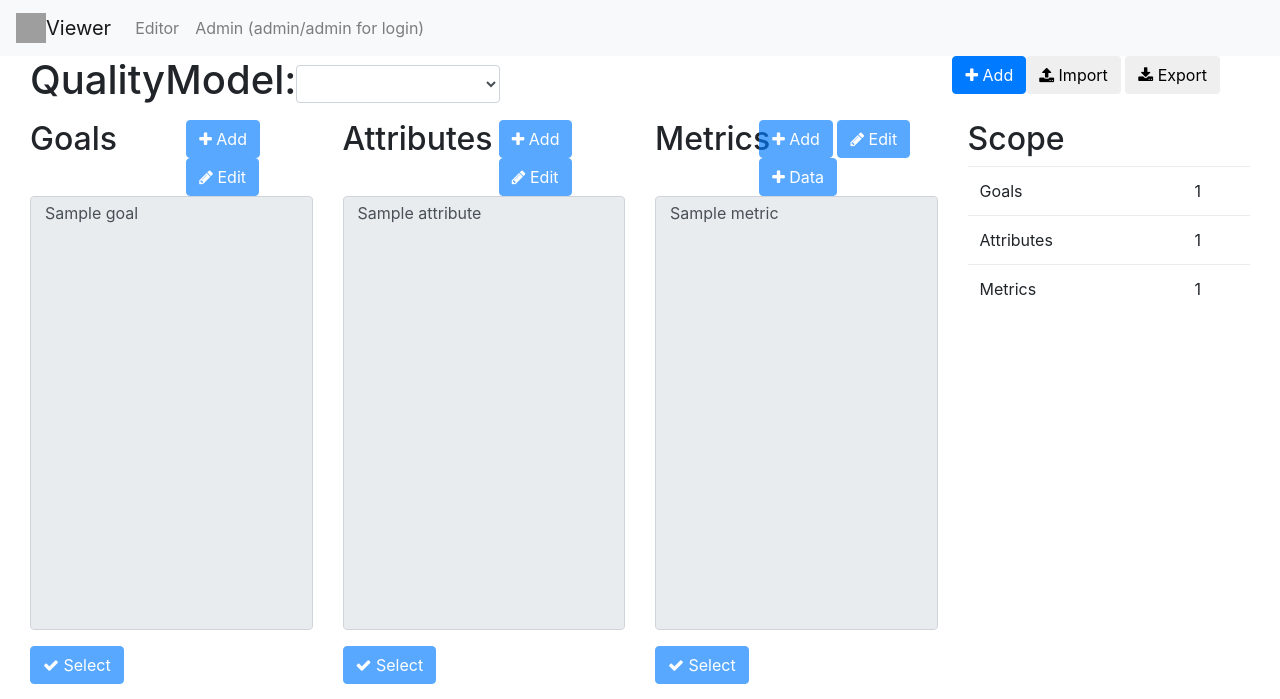
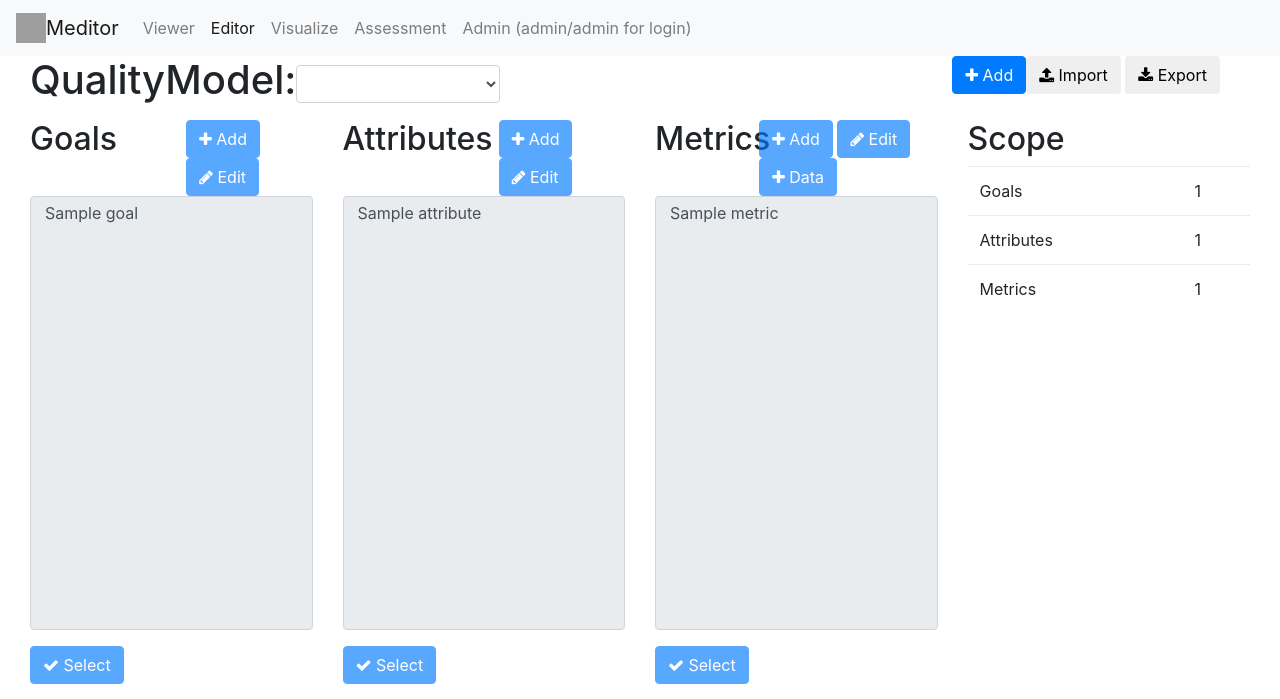
Before and after one commit to Bitergia/prosoul, a Django app: page /meditor/editor in a window 1280 px wide. Shown: the top 699 px of the page. Run offline with Django 3.2, Linux system fonts and the light colour scheme; tables that the repository leaves empty hold one stand-in row (values such as "Sample post"); some libraries are stand-ins or nearby versions; grey boxes are pictures that could not be loaded.

Commit message:
[meditor] Add tabs for visualize and assessment and fix navbar highlight

```diff
--- a/django_meditor/django_meditor/templates/base.html
+++ b/django_meditor/django_meditor/templates/base.html
@@ -21,16 +21,25 @@
     </head>
     <body>
         <nav class="navbar navbar-expand-lg navbar-light bg-light">
-            <a href="/meditor" class="navbar-brand">
-                <img src="/static/img/meditor.svg" width="30" height="30" class="d-inline-block align-top" alt="">Viewer
+            <a href="/" class="navbar-brand">
+                <img src="/static/img/meditor.svg" width="30" height="30" class="d-inline-block align-top" alt="">Meditor
             </a>
 
             <ul class="navbar-nav">
               <li class="nav-item">
-                  <a class="nav-link {% if active_page == 'quality_models' %} 'active' {% endif %}" href="editor">Editor</a>
+                  <a class="nav-link {% if active_page == 'viewer' %} active {% endif %}" href="viewer">Viewer</a>
               </li>
               <li class="nav-item">
-                  <a class="nav-link {% if active_page == 'quality_models' %} 'active' {% endif %}" href="/admin">Admin (admin/admin for login)</a>
+                  <a class="nav-link {% if active_page == 'editor' %} active {% endif %}" href="editor">Editor</a>
+              </li>
+              <li class="nav-item">
+                  <a class="nav-link {% if active_page == 'visualize' %} active {% endif %}" href="editor">Visualize</a>
+              </li>
+              <li class="nav-item">
+                  <a class="nav-link {% if active_page == 'assessment' %} active {% endif %}" href="editor">Assessment</a>
+              </li>
+              <li class="nav-item">
+                  <a class="nav-link {% if active_page == 'admin' %} active {% endif %}" href="/admin">Admin (admin/admin for login)</a>
               </li>
             </ul>
         </nav>
--- a/django_meditor/meditor/templates/meditor/viewer.html
+++ b/django_meditor/meditor/templates/meditor/viewer.html
@@ -13,8 +13,6 @@
 
 <!-- LEFT COLUMN -->
 <div style="float:left; width:70%; margin-right: 10px; height:90%; min-height: 600px;">
-
-<h1 style='display:inline'>Quality Models Viewer</h1>
 
 {% include 'meditor/viewer_js.html' %}
 
--- a/django_meditor/meditor/views.py
+++ b/django_meditor/meditor/views.py
@@ -15,7 +15,8 @@ def viewer(request):
     if request.method == 'GET' and 'qmodel_selected' in request.GET:
         model_selected = request.GET['qmodel_selected']
     viewer_data = gl2viewer(models, model_name=model_selected)
-    context = {'qmodel_selected': model_selected,
+    context = {'active_page': "viewer",
+               'qmodel_selected': model_selected,
                'qmodels': models['qualityModels'],
                'qm_data': viewer_data[0],
                'qm_data_str': json.dumps(viewer_data[0]).replace('\"', '\\"'),
--- a/django_meditor/meditor/views_editor.py
+++ b/django_meditor/meditor/views_editor.py
@@ -80,6 +80,7 @@ def build_forms_context(state=None):
                "metric_form": metric_form,
                "metric_data_form": metric_data_form
                }
+    context['active_page'] = 'editor'
     return context
 
 
```
